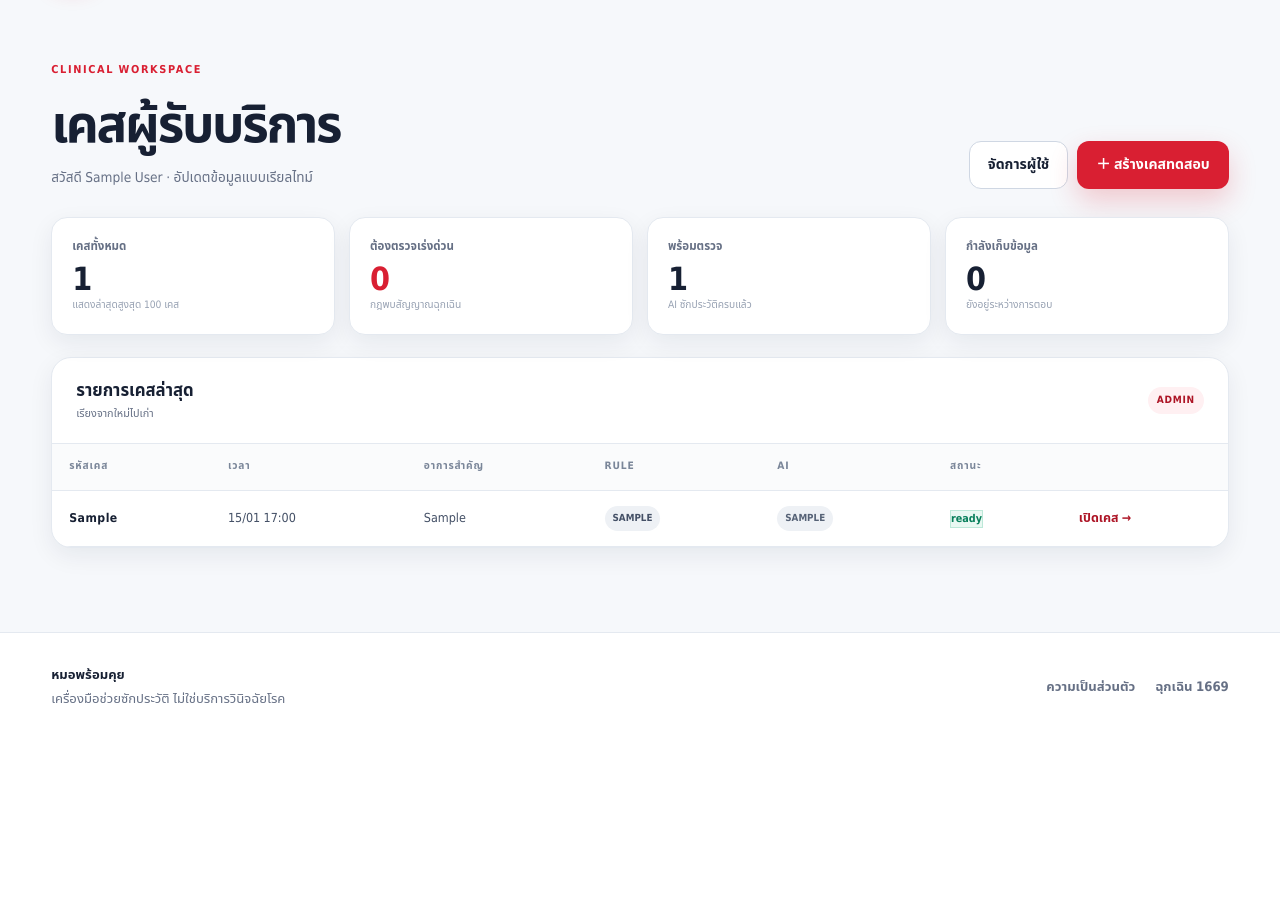
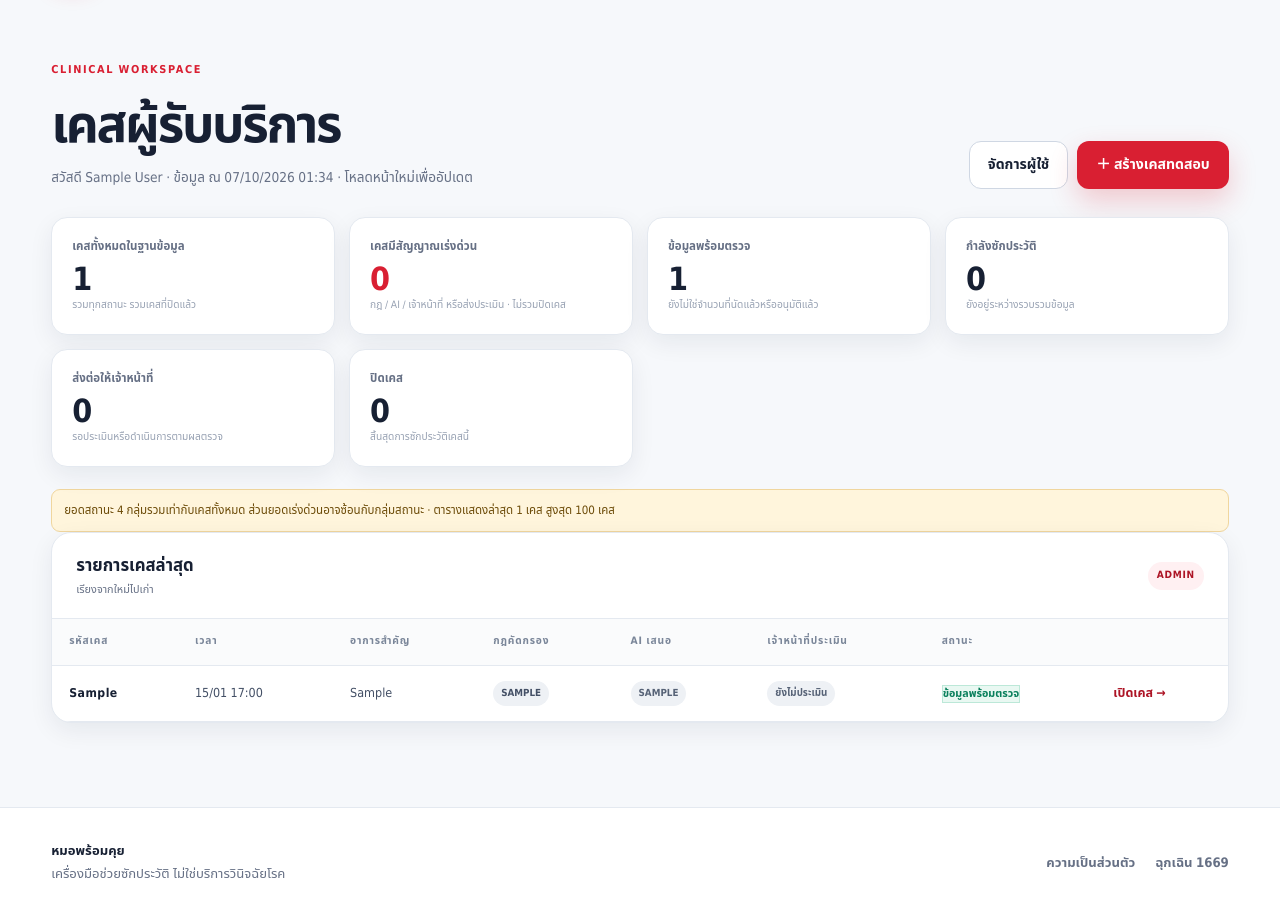
Before and after one commit to Pannatornn/MOPROMKUI_coppy, a Flask app: page /staff in a window 1280 px wide. Shown: the part 82-999 px from the top of the page. Before the commit the page ends 785 px from the top, so only its background shows below. Run offline with Flask 3, Linux system fonts and the light colour scheme; the visitor is signed in with stand-in values (Sample User, id 1); tables that the repository leaves empty hold one stand-in row (values such as "Sample post"); some web fonts are replaced.

Commit message:
Correct dashboard counts, Thai status labels and data freshness claims

```diff
--- a/app/templates/staff_dashboard.html
+++ b/app/templates/staff_dashboard.html
@@ -2,7 +2,7 @@
 {% block title %}แดชบอร์ดเจ้าหน้าที่ — หมอพร้อมคุย{% endblock %}
 {% block content %}
 <section class="dashboard-header">
-  <div><span class="eyebrow">CLINICAL WORKSPACE</span><h1>เคสผู้รับบริการ</h1><p>สวัสดี {{ staff_user.display_name }} · อัปเดตข้อมูลแบบเรียลไทม์</p></div>
+  <div><span class="eyebrow">CLINICAL WORKSPACE</span><h1>เคสผู้รับบริการ</h1><p>สวัสดี {{ staff_user.display_name }} · ข้อมูล ณ {{ snapshot_at | bangkok_time }} · โหลดหน้าใหม่เพื่ออัปเดต</p></div>
   <div class="dashboard-actions">
     {% if staff_user.role == 'admin' %}<a class="button button-ghost" href="{{ url_for('main.staff_users') }}">จัดการผู้ใช้</a>{% endif %}
     <a class="button button-primary" href="{{ url_for('main.intake') }}">＋ สร้างเคสทดสอบ</a>
@@ -10,29 +10,33 @@
 </section>
 
 <div class="dashboard-stats">
-  <article><span>เคสทั้งหมด</span><strong>{{ cases|length }}</strong><small>แสดงล่าสุดสูงสุด 100 เคส</small></article>
-  <article><span>ต้องตรวจเร่งด่วน</span><strong class="text-red">{{ cases|selectattr('rule_urgency', 'equalto', 'emergency')|list|length }}</strong><small>กฎพบสัญญาณฉุกเฉิน</small></article>
-  <article><span>พร้อมตรวจ</span><strong>{{ cases|selectattr('status', 'equalto', 'ready')|list|length }}</strong><small>AI ซักประวัติครบแล้ว</small></article>
-  <article><span>กำลังเก็บข้อมูล</span><strong>{{ cases|selectattr('status', 'equalto', 'collecting')|list|length }}</strong><small>ยังอยู่ระหว่างการตอบ</small></article>
+  <article><span>เคสทั้งหมดในฐานข้อมูล</span><strong data-count="total">{{ counts.total }}</strong><small>รวมทุกสถานะ รวมเคสที่ปิดแล้ว</small></article>
+  <article><span>เคสมีสัญญาณเร่งด่วน</span><strong class="text-red" data-count="urgent">{{ counts.urgent }}</strong><small>กฎ / AI / เจ้าหน้าที่ หรือส่งประเมิน · ไม่รวมปิดเคส</small></article>
+  <article><span>ข้อมูลพร้อมตรวจ</span><strong data-count="ready">{{ counts.ready }}</strong><small>ยังไม่ใช่จำนวนที่นัดแล้วหรืออนุมัติแล้ว</small></article>
+  <article><span>กำลังซักประวัติ</span><strong data-count="collecting">{{ counts.collecting }}</strong><small>ยังอยู่ระหว่างรวบรวมข้อมูล</small></article>
+  <article><span>ส่งต่อให้เจ้าหน้าที่</span><strong data-count="escalated">{{ counts.escalated }}</strong><small>รอประเมินหรือดำเนินการตามผลตรวจ</small></article>
+  <article><span>ปิดเคส</span><strong data-count="closed">{{ counts.closed }}</strong><small>สิ้นสุดการซักประวัติเคสนี้</small></article>
 </div>
+<p class="ai-note">ยอดสถานะ 4 กลุ่มรวมเท่ากับเคสทั้งหมด ส่วนยอดเร่งด่วนอาจซ้อนกับกลุ่มสถานะ · ตารางแสดงล่าสุด {{ cases|length }} เคส สูงสุด 100 เคส</p>
 
 <section class="workspace-card">
   <div class="workspace-toolbar"><div><h2>รายการเคสล่าสุด</h2><p>เรียงจากใหม่ไปเก่า</p></div><span class="role-badge">{{ staff_user.role|upper }}</span></div>
   <div class="table-wrap">
     <table>
-      <thead><tr><th>รหัสเคส</th><th>เวลา</th><th>อาการสำคัญ</th><th>Rule</th><th>AI</th><th>สถานะ</th><th></th></tr></thead>
+      <thead><tr><th>รหัสเคส</th><th>เวลา</th><th>อาการสำคัญ</th><th>กฎคัดกรอง</th><th>AI เสนอ</th><th>เจ้าหน้าที่ประเมิน</th><th>สถานะ</th><th></th></tr></thead>
       <tbody>
         {% for case in cases %}
         <tr class="urgency-{{ case.rule_urgency }}">
           <td><strong class="case-code">{{ case.reference }}</strong></td>
           <td>{{ case.created_at | bangkok_time('%d/%m %H:%M') }}</td>
           <td class="complaint-cell">{{ case.chief_complaint }}</td>
-          <td><span class="badge badge-{{ case.rule_urgency }}">{{ case.rule_urgency }}</span></td>
-          <td><span class="badge badge-neutral">{{ case.ai_urgency_suggestion }}</span></td>
-          <td><span class="status-text status-{{ case.status }}">{{ case.status }}</span></td>
+          <td><span class="badge badge-{{ case.rule_urgency }}">{{ urgency_labels.get(case.rule_urgency, case.rule_urgency) }}</span></td>
+          <td><span class="badge badge-neutral">{{ urgency_labels.get(case.ai_urgency_suggestion, case.ai_urgency_suggestion) }}</span></td>
+          <td><span class="badge badge-neutral">{{ urgency_labels.get(case.clinician_urgency, 'ยังไม่ประเมิน') }}</span></td>
+          <td><span class="status-text status-{{ case.status }}">{{ status_labels.get(case.status, case.status) }}</span></td>
           <td><a class="open-case" href="{{ url_for('main.staff_case', case_id=case.id) }}">เปิดเคส →</a></td>
         </tr>
-        {% else %}<tr><td colspan="7" class="empty-state"><strong>ยังไม่มีเคส</strong><span>สร้างเคสทดสอบจากหน้าแบบซักประวัติ</span></td></tr>{% endfor %}
+        {% else %}<tr><td colspan="8" class="empty-state"><strong>ยังไม่มีเคส</strong><span>สร้างเคสทดสอบจากหน้าแบบซักประวัติ</span></td></tr>{% endfor %}
       </tbody>
     </table>
   </div>
```
